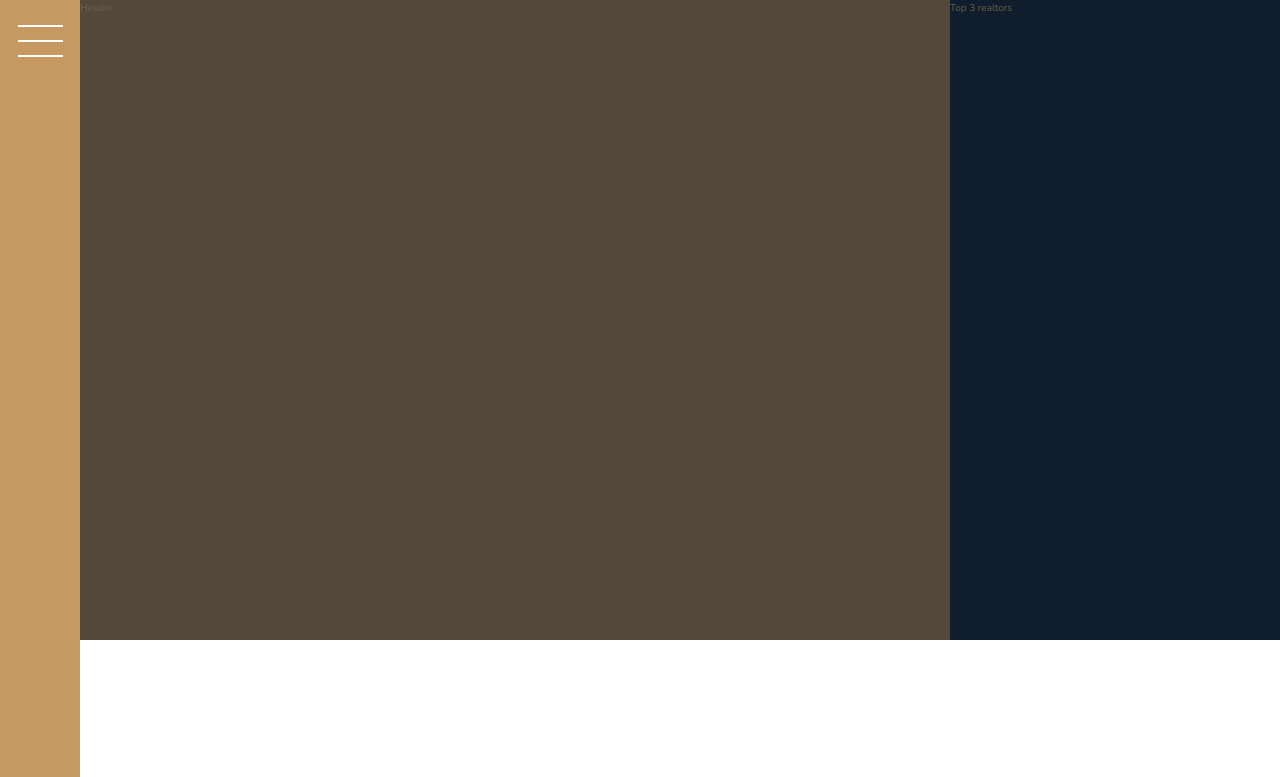
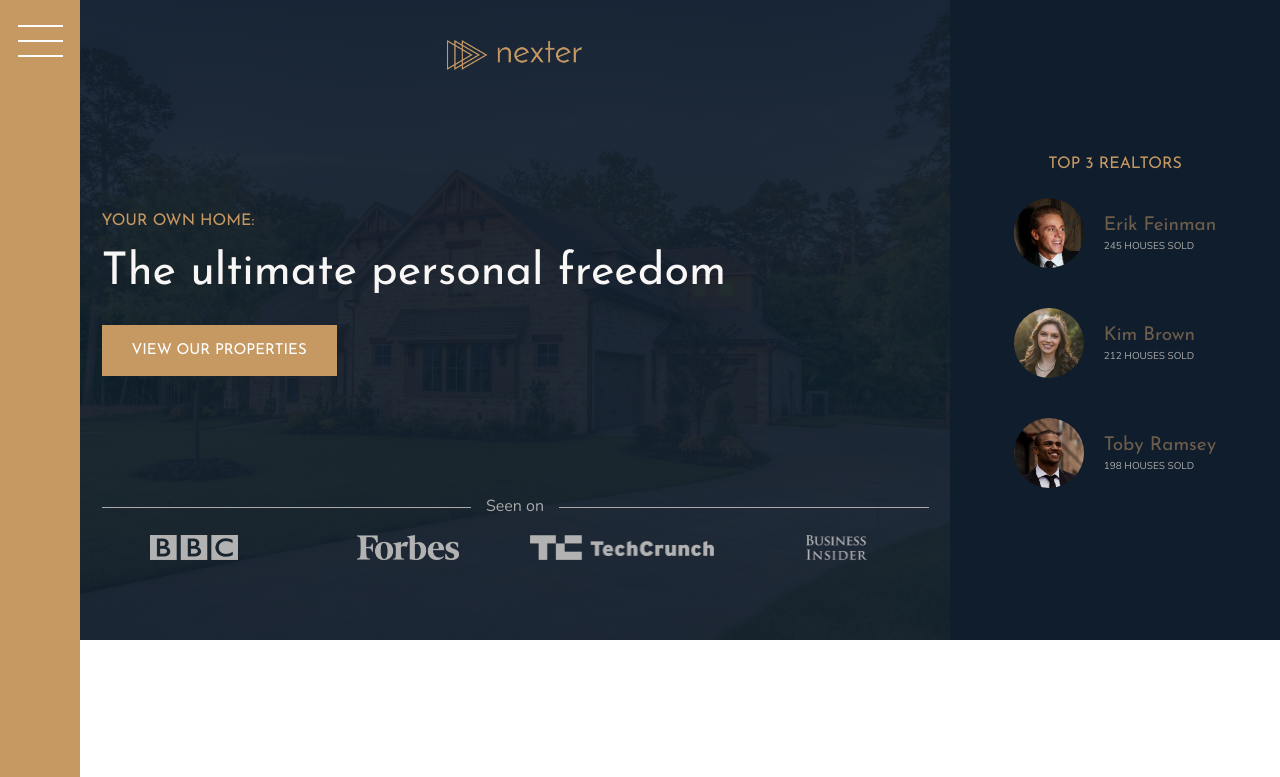
Before and after one commit to Gwan-Woo-Jeong/Nexter, a website: page index.html in a window 1280 px wide. Shown: the top 777 px of the page. Drawn offline with nearby package versions, Linux system fonts and the light colour scheme; files that its build step writes are made by us from their sources.

Commit message:
build realtors section

```diff
--- a/index.html
+++ b/index.html
@@ -12,9 +12,40 @@
     <title>nexter &mdash; your home, your freedom</title>
   </head>
   <body class="container">
-    <div class="sidebar"><button class="nav-btn"></button></div>
-    <header class="header">Header</header>
-    <div class="realtors">Top 3 realtors</div>
+    <div class="sidebar"><button class="nav-btn" /></div>
+    <header class="header">
+      <img src="img/logo.png" alt="Nexter logo" class="header__logo" />
+      <h3 class="heading-3">Your own home:</h3>
+      <h1 class="heading-1">The ultimate personal freedom</h1>
+      <button class="btn header__btn">View our properties</button>
+      <div class="header__seenon-text">Seen on</div>
+      <div class="header__seenon-logos">
+        <img src="img/logo-bbc.png" alt="Seen on logo 1" />
+        <img src="img/logo-forbes.png" alt="Seen on logo 2" />
+        <img src="img/logo-techcrunch.png" alt="Seen on logo 3" />
+        <img src="img/logo-bi.png" alt="Seen on logo 4" />
+      </div>
+    </header>
+    <div class="realtors">
+      <h3 class="heading-3">Top 3 Realtors</h3>
+      <div class="realtors__list">
+        <img src="img/realtor-1.jpeg" alt="Realtor 1" class="realtors__img" />
+        <div class="realtors__details">
+          <h4 class="heading-4 heading--light">Erik Feinman</h4>
+          <p class="realtors__sold">245 houses sold</p>
+        </div>
+        <img src="img/realtor-2.jpeg" alt="Realtor 2" class="realtors__img" />
+        <div class="realtors__details">
+          <h4 class="heading-4 heading--light">Kim Brown</h4>
+          <p class="realtors__sold">212 houses sold</p>
+        </div>
+        <img src="img/realtor-3.jpeg" alt="Realtor 3" class="realtors__img" />
+        <div class="realtors__details">
+          <h4 class="heading-4 heading--light">Toby Ramsey</h4>
+          <p class="realtors__sold">198 houses sold</p>
+        </div>
+      </div>
+    </div>
     <section class="features">
       <div class="feature">
         <svg class="feature__icon"><use xlink:href="img/sprite.svg#icon-global" /></svg>
--- a/sass/_header.scss
+++ b/sass/_header.scss
@@ -1,4 +1,55 @@
 .header {
   background-color: $color-grey-dark-1;
   grid-column: full-start / col-end 6;
+  background-image: linear-gradient(rgba($color-secondary, 0.93), rgba($color-secondary, 0.93)), url(../img/hero.jpeg);
+  background-size: cover;
+  background-position: center;
+  padding: 8rem;
+  padding-top: 4rem;
+
+  display: grid;
+  grid-template-rows: 1fr min-content 6rem 1fr;
+  grid-template-columns: max-content;
+  gap: 1.5rem;
+  justify-content: center;
+
+  &__logo {
+    height: 3rem;
+    justify-self: center;
+  }
+
+  &__btn {
+    align-self: start;
+    justify-self: start;
+  }
+
+  &__seenon-text {
+    display: grid;
+    grid-template-columns: 1fr max-content 1fr;
+    gap: 1.5rem;
+    align-items: center;
+
+    font-size: 1.6rem;
+    color: $color-grey-light-2;
+
+    &::before,
+    &::after {
+      content: '';
+      height: 1px;
+      display: block;
+      background-color: currentColor;
+    }
+  }
+
+  &__seenon-logos {
+    display: grid;
+    grid-template-columns: repeat(4, 1fr);
+    gap: 3rem;
+    justify-items: center;
+
+    img {
+      height: 2.5rem;
+      filter: brightness(70%);
+    }
+  }
 }
--- a/sass/_realtors.scss
+++ b/sass/_realtors.scss
@@ -1,4 +1,31 @@
 .realtors {
   background-color: $color-secondary;
   grid-column: col-start 7 / full-end;
+  padding: 3rem;
+
+  display: grid;
+  align-content: center;
+  justify-content: center;
+  justify-items: center;
+  row-gap: 2rem;
+
+  &__list {
+    display: grid;
+    grid-template-columns: min-content max-content;
+    column-gap: 2rem;
+    row-gap: 5vh;
+    align-items: center;
+  }
+
+  &__img {
+    width: 7rem;
+    border-radius: 50%;
+    display: block;
+  }
+
+  &__sold {
+    text-transform: uppercase;
+    color: $color-grey-light-2;
+    margin-top: -3px;
+  }
 }
--- a/sass/_typography.scss
+++ b/sass/_typography.scss
@@ -5,6 +5,9 @@
 
 .heading-1 {
   @extend %heading;
+  font-size: 4.5rem;
+  color: $color-grey-light-1;
+  line-height: 1;
 }
 
 .heading-2 {
```
